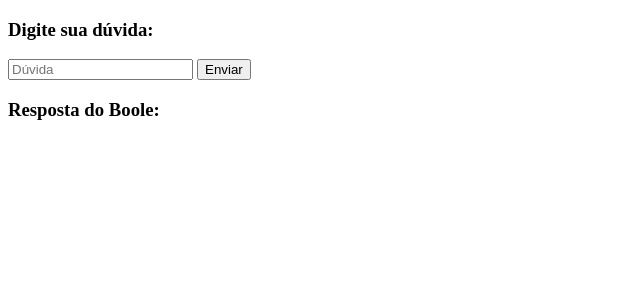
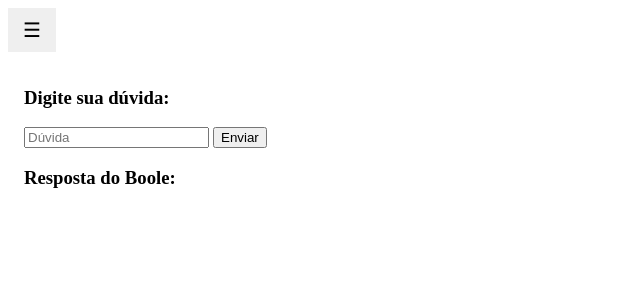
Before and after one commit to guicalistrato/ds-grupo-6, a Flask app: page / in a window 1280 px wide. Shown: the top 300 px of the page, without its empty margins (0-640 px from the left). Run offline with Flask 3, Linux system fonts and the light colour scheme; a user stored in the database is signed in.

Commit message:
primeira implementação do menu lateral, estilização básica e sem funcionamento dos links dentro do menu

```diff
--- /dev/null
+++ b/templates/index.css
@@ -0,0 +1,46 @@
+.sidebar {
+  height: 100%;
+  width: 0;
+  position: fixed;
+  z-index: 1;
+  top: 0;
+  left: 0;
+  background-color: #111;
+  overflow-x: hidden;
+  transition: 0.5s;
+  padding-top: 60px;
+}
+
+.sidebar a, h2 {
+  padding: 8px 8px 8px 32px;
+  text-decoration: none;
+  font-size: 25px;
+  color: #818181;
+  display: block;
+  transition: 0.3s;
+}
+
+
+.sidebar .closebtn {
+  position: absolute;
+  top: 0;
+  right: 25px;
+  font-size: 20px;
+  margin-left: 50px;
+}
+
+.openbtn {
+  font-size: 20px;
+  cursor: pointer;
+  padding: 10px 15px;
+  border: none;
+}
+
+.openbtn:hover {
+  background-color: #444;
+}
+
+#main-content {
+  transition: margin-left .5s;
+  padding: 16px;
+}
--- a/templates/index.html
+++ b/templates/index.html
@@ -1,8 +1,30 @@
 <!DOCTYPE html>
 <head>
     <title>Boole</title>
+    <link rel="stylesheet" href="index.css">
 </head>
 <body>
+    <script>
+        function openSidebar() {
+            document.getElementById("mySidebar").style.width = "250px";
+            document.getElementById("main-content").style.marginLeft = "250px";
+        }
+
+        function closeSidebar() {
+            document.getElementById("mySidebar").style.width = "0";
+            document.getElementById("main-content").style.marginLeft = "0";
+        }
+    </script>
+    <div id="mySidebar" class="sidebar">
+        <a href="javascript:void(0)" class="closebtn" onclick="closeSidebar()">☰</a>
+        <h2>Sua Área</h2>
+        <h2>Nova conversa</h2>
+        <a href="#">Dúvidas</a>
+        <a href="#">Arquivos</a>
+    </div>
+
+    <button class="openbtn" onclick="openSidebar()">☰</button>
+    <div id="main-content">
         <h3>Digite sua dúvida: </h3>
         <div>
             <input type="text" id="duvida" placeholder="Dúvida">
@@ -38,4 +60,6 @@
 
             }
         </script>
+    </div>
+
 </body>
```
Lines whose indentation alone changed are shown as unchanged.
